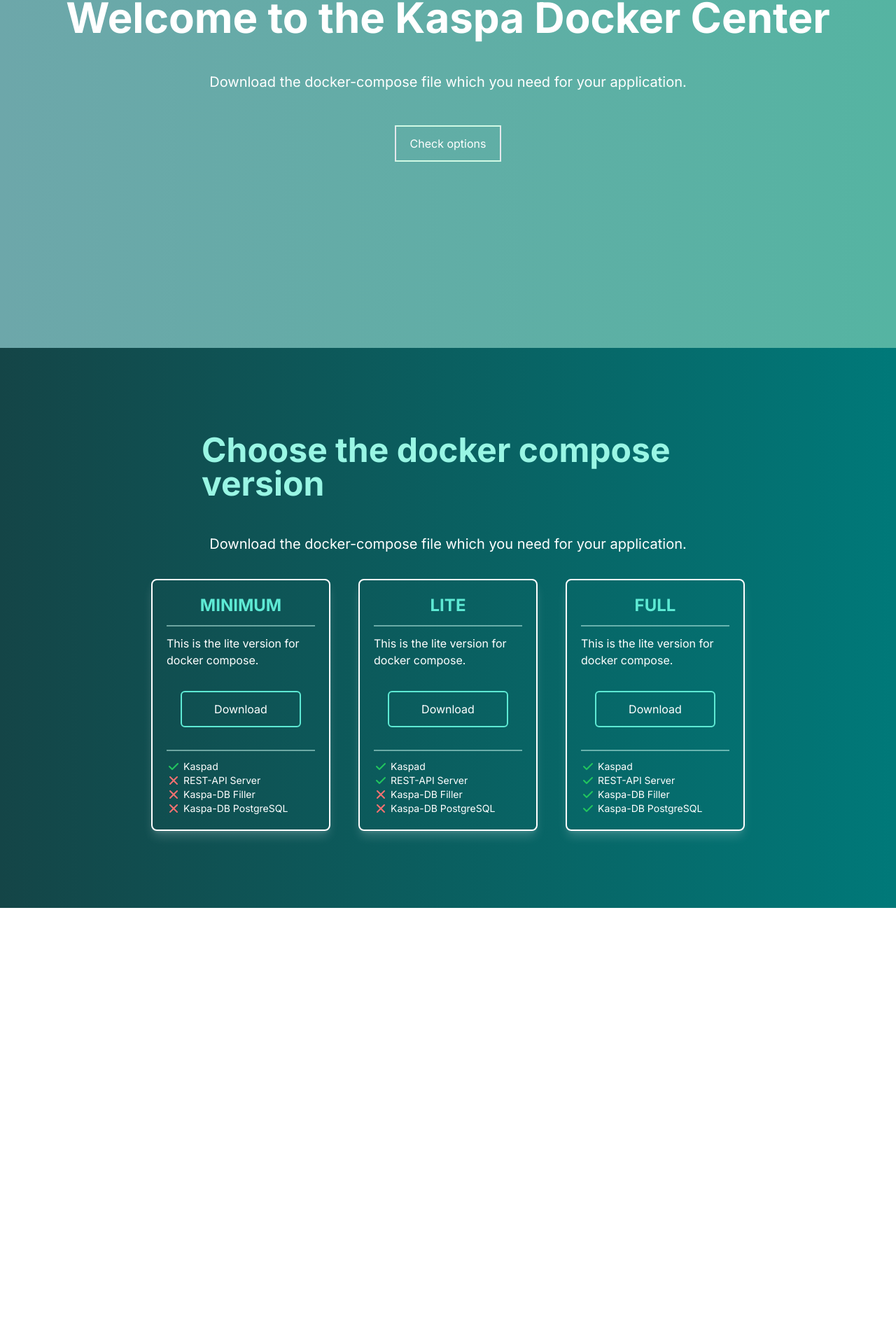
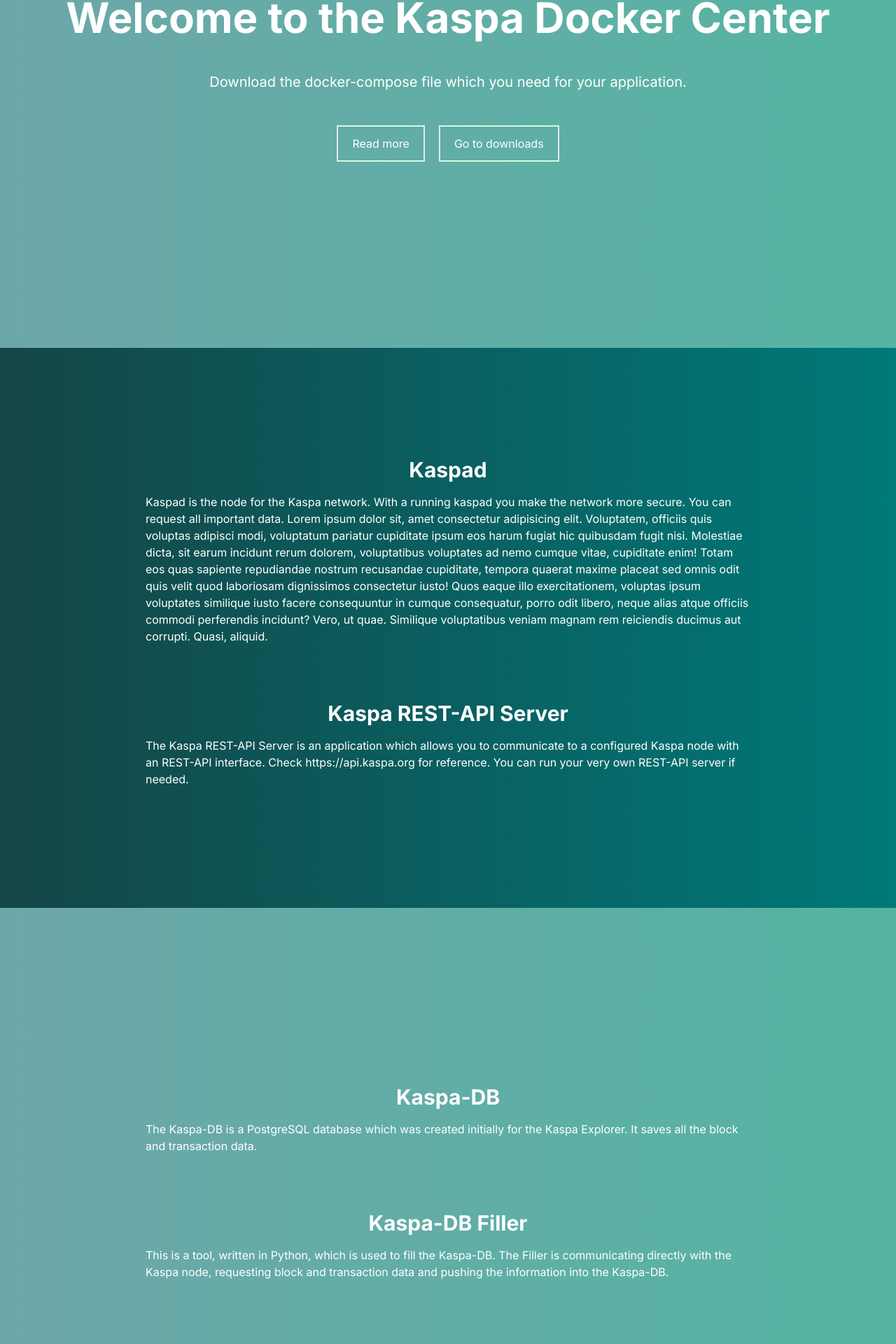
Before and after one commit to lAmeR1/kaspa-docker-website, a Next.js app: page / in a window 1280 px wide. Shown: the part 303-2223 px from the top of the page at 70% size. Before the commit the page ends 1600 px from the top, so only its background shows below. Built offline with nearby package versions, Linux system fonts and the light colour scheme.

Commit message:
some more info

```diff
--- a/app/globals.css
+++ b/app/globals.css
@@ -16,7 +16,7 @@
   }
 }
 
-#header {
+#header, #body2 {
   background: rgb(109, 167, 170);
   background: linear-gradient(
     90deg,
@@ -25,7 +25,7 @@
   );
 }
 
-#body1 {
+#bodyDl, #body1, #body3 {
   background: rgb(20,69,71);
 background: linear-gradient(90deg, rgba(20,69,71,1) 0%, rgba(0,121,121,1) 100%);
 }
--- a/app/page.js
+++ b/app/page.js
@@ -1,4 +1,4 @@
-'use client';
+"use client";
 
 import Image from "next/image";
 import Card from "./Card";
@@ -16,16 +16,73 @@
         <div className="md:text-xl p-4">
           Download the docker-compose file which you need for your application.
         </div>
-        <div>
-          <button className="border border-2 border-y-emerald-100 hover:bg-teal-400/40 px-5 py-3 mt-8"
-          onClick={() => {document.getElementById("body1").scrollIntoView({ behavior: "smooth" });}}>
-            Check options
+        <div className="flex flex-row justify-center">
+          <button className="border border-2 border-y-emerald-100 hover:bg-teal-400/40 px-5 py-3 mt-8">
+            Read more
+          </button>
+          <button
+            className="border border-2 border-y-emerald-100 hover:bg-teal-400/40 px-5 py-3 mt-8 ml-5"
+            onClick={() => {
+              document
+                .getElementById("bodyDl")
+                .scrollIntoView({ behavior: "smooth" });
+            }}
+          >
+            Go to downloads
           </button>
         </div>
       </div>
 
+
+
       <div
         id="body1"
+        className="flex flex-col justify-center items-center min-h-screen text-teal-300"
+      >
+        <div className="text-3xl text-white font-bold">Kaspad</div>
+        <div className="text-white px-3 md:px-12 py-4 md:w-3/4">
+          Kaspad is the node for the Kaspa network. With a running kaspad you
+          make the network more secure. You can request all important data.
+          Lorem ipsum dolor sit, amet consectetur adipisicing elit. Voluptatem,
+          officiis quis voluptas adipisci modi, voluptatum pariatur cupiditate
+          ipsum eos harum fugiat hic quibusdam fugit nisi. Molestiae dicta, sit
+          earum incidunt rerum dolorem, voluptatibus voluptates ad nemo cumque
+          vitae, cupiditate enim! Totam eos quas sapiente repudiandae nostrum
+          recusandae cupiditate, tempora quaerat maxime placeat sed omnis odit
+          quis velit quod laboriosam dignissimos consectetur iusto! Quos eaque
+          illo exercitationem, voluptas ipsum voluptates similique iusto facere
+          consequuntur in cumque consequatur, porro odit libero, neque alias
+          atque officiis commodi perferendis incidunt? Vero, ut quae. Similique
+          voluptatibus veniam magnam rem reiciendis ducimus aut corrupti. Quasi,
+          aliquid.
+        </div>
+        <div className="text-3xl text-white font-bold mt-[4rem]">
+          Kaspa REST-API Server
+        </div>
+        <div className="text-white px-3 md:px-12 py-4 md:w-3/4">
+          The Kaspa REST-API Server is an application which allows you to
+          communicate to a configured Kaspa node with an REST-API interface.
+          Check <a href="https://api.kaspa.org" target="_blank">https://api.kaspa.org</a> for reference. You can run your very own REST-API server if
+          needed.
+        </div>
+      </div>
+
+      <div
+        id="body2"
+        className="flex flex-col justify-center items-center min-h-screen text-teal-300"
+      >
+        <div className="text-3xl text-white font-bold">Kaspa-DB</div>
+        <div className="text-white px-3 md:px-12 py-4 md:w-3/4">
+          The Kaspa-DB is a PostgreSQL database which was created initially for the Kaspa Explorer. It saves all the block and transaction data.
+        </div>
+        <div className="text-3xl text-white font-bold mt-[4rem]">Kaspa-DB Filler</div>
+        <div className="text-white px-3 md:px-12 py-4 md:w-3/4">
+          This is a tool, written in Python, which is used to fill the Kaspa-DB. The Filler is communicating directly with the Kaspa node, requesting block and transaction data and pushing the information into the Kaspa-DB.
+        </div>
+      </div>
+
+      <div
+        id="bodyDl"
         className="flex flex-col justify-center items-center min-h-screen text-teal-300"
       >
         <div className="text-5xl font-bold p-8 max-w-3xl text-teal-200">
@@ -35,12 +92,12 @@
           Download the docker-compose file which you need for your application.
         </div>
         <div className="flex flex-row flex-wrap justify-center items-center">
-        <Card
+          <Card
             cardName="minimum"
             description="This is the lite version for docker compose."
           />
 
-<Card
+          <Card
             cardName="lite"
             description="This is the lite version for docker compose."
           />
```
